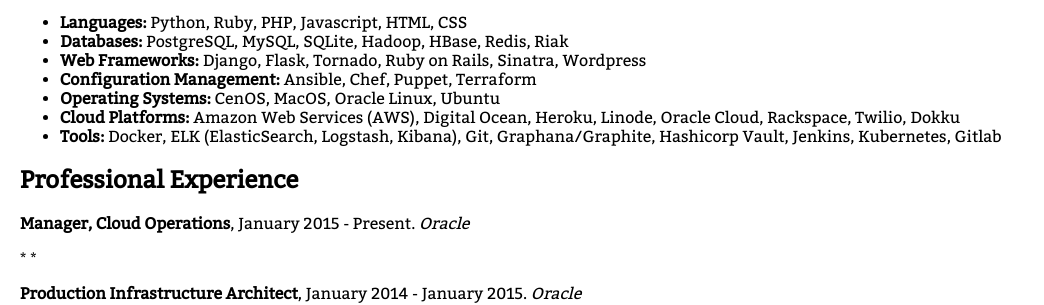
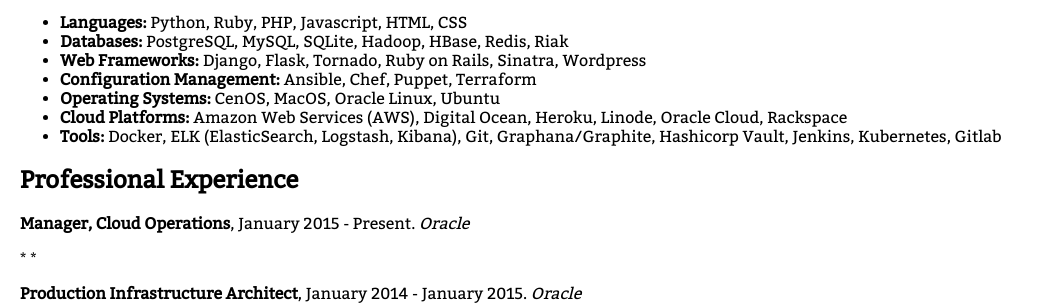
Before and after one commit to brhelwig/brandonhelwig.com, a Jekyll site: the page built from resume.md, in a window 1280 px wide. Shown: the part 231-536 px from the top of the page, without its empty margins (0-1044 px from the left). Built offline with Jekyll 4.4.1, drawn with Linux system fonts in a browser that asks for light colours.

Commit message:
these kind of fit awkward here maybe there is a better spot for this..later

```diff
--- a/resume.md
+++ b/resume.md
@@ -16,7 +16,7 @@
 * **Web Frameworks:** Django, Flask, Tornado, Ruby on Rails, Sinatra, Wordpress
 * **Configuration Management:** Ansible, Chef, Puppet, Terraform
 * **Operating Systems:** CenOS, MacOS, Oracle Linux, Ubuntu
-* **Cloud Platforms:** Amazon Web Services (AWS), Digital Ocean, Heroku, Linode, Oracle Cloud, Rackspace, Twilio, Dokku
+* **Cloud Platforms:** Amazon Web Services (AWS), Digital Ocean, Heroku, Linode, Oracle Cloud, Rackspace
 * **Tools:** Docker, ELK (ElasticSearch, Logstash, Kibana), Git, Graphana/Graphite, Hashicorp Vault, Jenkins, Kubernetes, Gitlab
 
 ## Professional Experience
```
